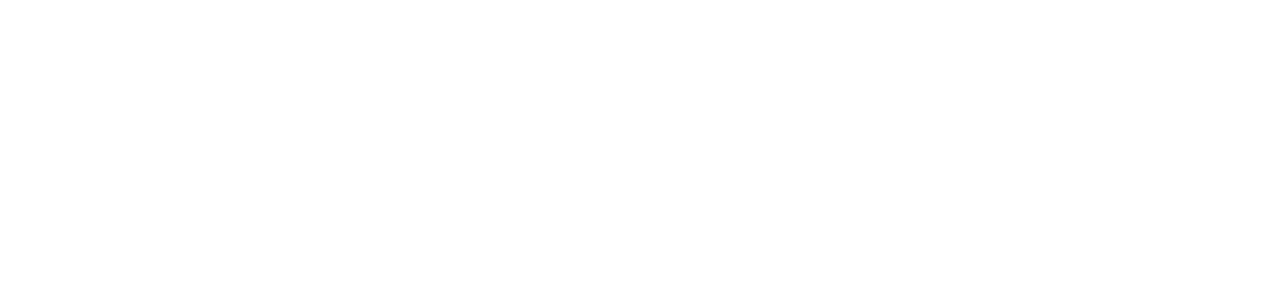
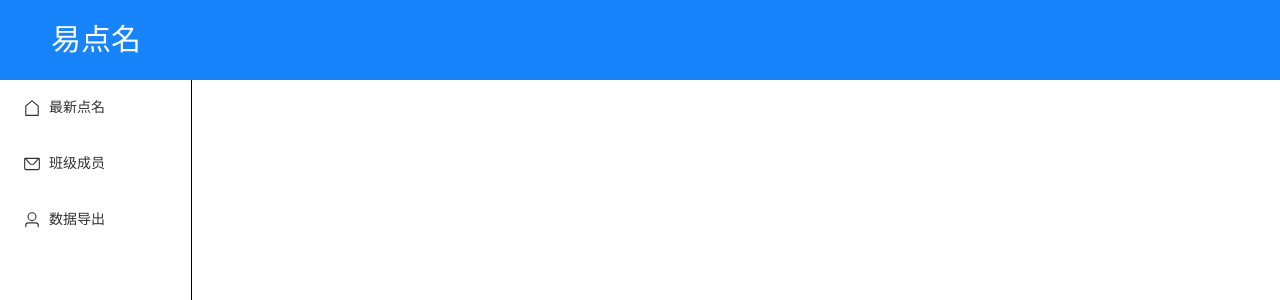
Before and after one commit to codesheepXK/EasyRoll-Web, a Vue app: page / in a window 1280 px wide. Before the commit this address had no page. Shown: the top 300 px of the page. Built offline with nearby package versions, Linux system fonts and the light colour scheme.

Commit message:
谢锴完成项目框架搭建

```diff
--- a/package.json
+++ b/package.json
@@ -7,6 +7,7 @@
     "build": "vue-cli-service build"
   },
   "dependencies": {
+    "@element-plus/icons-vue": "^2.0.10",
     "core-js": "^3.8.3",
     "element-plus": "^2.2.20",
     "vue": "^3.2.13",
--- a/src/App.vue
+++ b/src/App.vue
@@ -2,5 +2,13 @@
   <router-view/>
 </template>
 
+<script>
+
+</script>
+
 <style lang="scss">
+*{
+  -webkit-user-drag:none;
+  user-select: none;
+}
 </style>
--- /dev/null
+++ b/src/components/asideMenu.vue
@@ -0,0 +1,34 @@
+<template>
+    <el-menu
+        class="menu"
+        router
+    >
+        <el-menu-item index="2">
+            <el-icon><House /></el-icon>
+            <span>最新点名</span>
+        </el-menu-item>
+        <el-menu-item index="3">
+            <el-icon><Message /></el-icon>
+            <span>班级成员</span>
+        </el-menu-item>
+        <el-menu-item index="4">
+            <el-icon><User /></el-icon>
+            <span>数据导出</span>
+        </el-menu-item>
+      </el-menu>
+</template>
+
+<script>
+export default {
+
+}
+</script>
+
+<style lang="scss" scoped>
+.menu{
+    width: 15%;
+    height: 90vh;
+    color: #fff;
+    border-right: 1px solid #000;
+}
+</style>
--- /dev/null
+++ b/src/components/pageHeader.vue
@@ -0,0 +1,28 @@
+<template>
+  <div class="header">
+    <div class="name">易点名</div>
+  </div>
+</template>
+
+<script>
+export default {
+
+}
+</script>
+
+<style lang="scss" scoped>
+.header{
+    width: 100%;
+    height: 10vh;
+    background-color:rgb(23,132,252);
+    .name{
+        display: flex;
+        justify-content: center;
+        align-items: center;
+        width: 15%;
+        height: 10vh;
+        font-size: 30px;
+        color: #fff;
+    }
+}
+</style>
--- a/src/main.js
+++ b/src/main.js
@@ -4,4 +4,11 @@
 import 'element-plus/dist/index.css'
 import router from './router'
 import store from './store'
-createApp(App).use(ElementPlus).use(store).use(router).mount('#app')
+import * as ElementPlusIconsVue from '@element-plus/icons-vue'
+
+const app = createApp(App)
+
+app.use(ElementPlus).use(store).use(router).mount('#app')
+for (const [key, component] of Object.entries(ElementPlusIconsVue)) {
+    app.component(key, component)
+  }
--- /dev/null
+++ b/src/views/index.vue
@@ -0,0 +1,25 @@
+<template>
+    <pageHeader></pageHeader>
+    <div class="main">
+        <asideMenu></asideMenu>
+        <div class="view">
+            <router-view></router-view>
+        </div>
+    </div>
+</template>
+
+<script setup>
+import pageHeader from '@/components/pageHeader.vue';
+import asideMenu from '../components/asideMenu.vue'
+</script>
+
+<style lang="scss" scoped>
+.main{
+    width: 100%;
+    position: relative;
+    display: flex;
+    .view{
+        width: 85%;
+    }
+}
+</style>
```
Also changed, not shown: src/router/index.js (+5 -8 lines).
